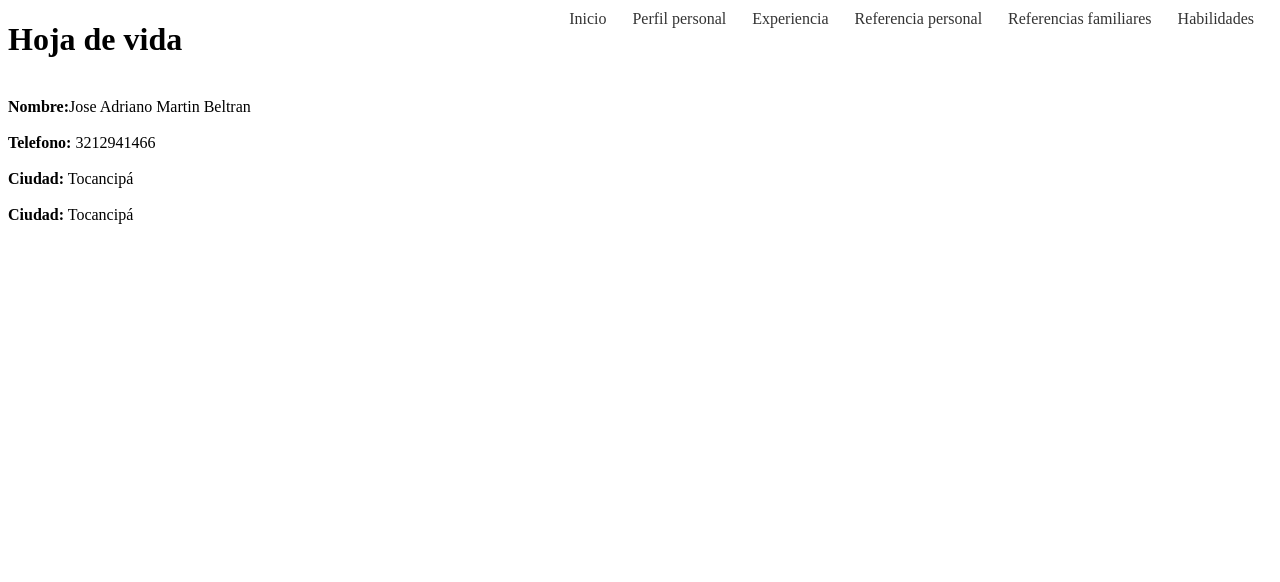
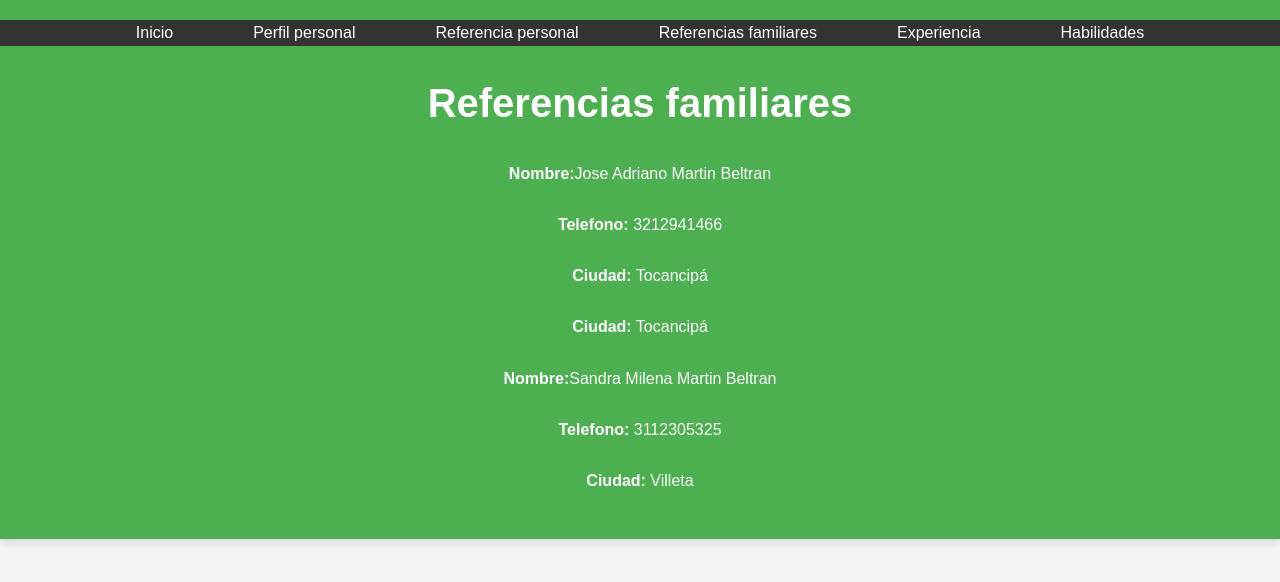
Before and after one commit to Julian1711/hojaj, a plain HTML site: page Paginas_hoja_de_vida/Referencias_familiares.html in a window 1280 px wide. Drawn offline with Linux system fonts and the light colour scheme.

Commit message:
Add files via upload
cambio con css

```diff
--- a/Paginas_hoja_de_vida/Referencias_familiares.html
+++ b/Paginas_hoja_de_vida/Referencias_familiares.html
@@ -7,25 +7,33 @@
     <title>Referencias familiares</title>
     <link rel="stylesheet" href="../css/Estilohdv.css">
 </head>
-<body>
+<body class="otro">
     <header>
-        <H1>Hoja de vida</H1>
+
         <div class="opciones">
             <nav>
                  <ul>
                     <li><a href="../index.html">Inicio</a></li>
                     <li><a href="Perfil_personal.html">Perfil personal</a></li>
-                    <li><a href="Experiencia.html">Experiencia</a></li>
+
                     <li><a href="Referencias_personales.html">Referencia personal</a></li>
                     <li><a href="Referencias_familiares.html">Referencias familiares</a></li>
+                    <li><a href="Experiencia.html">Experiencia</a></li>
                     <li><a href="Habilidades.html">Habilidades</a></li>
                  </ul>
             </nav>
         </div>
+
+    <br><div>
+        <h1>Referencias familiares</h1>
         <br><b>Nombre:</b>Jose Adriano Martin Beltran<br>
         <br><b>Telefono:</b> 3212941466<br>
         <br><b>Ciudad:</b> Tocancipá<br>
         <br><b>Ciudad:</b> Tocancipá<br>
+        <br><b>Nombre:</b>Sandra Milena Martin Beltran<br>
+        <br><b>Telefono:</b> 3112305325<br>
+        <br><b>Ciudad:</b> Villeta<br>
+    </div><br>
 </header>
 </body>
 </html>
--- a/css/Estilohdv.css
+++ b/css/Estilohdv.css
@@ -1,25 +1,62 @@
-.opciones{
-    position: fixed;
-    top: 0;
-    right: 0;
-    padding: 10px;
-    border-bottom-left-radius:5px;
+.otro {
+    font-family: Arial, sans-serif;
+    line-height: 1.6;
+    color: #333;
+    margin: 0;
+    padding: 0;
+    background-color: #f4f4f4;
 }
 
-.opciones ul{
-    list-style-type: none;
-    margin: 0;
-    padding: 0;
+header {
+    background-color: #4caf50;
+    color: white;
+    padding: 20px 0;
+    text-align: center;
+    box-shadow:  0 4px 8px rgba(0,0,0,0.1);
 }
 
-.opciones ul li{
-    display: inline-block;
-    margin-right: 10px;
+header h1 {
+    margin: 0;
+    font-size: 2.5em;
+
 }
 
-.opciones ul li a{
+.image-container {
+    margin: 20px 0;
+    display: flex;
+    justify-content: center;
+
+}
+
+image.box-2 {
+    border-radius: 50%;
+    border: 3px solid white;
+}
+
+nav {
+    background-color: #333;
+}
+
+nav ul {
+    list-style: none;
+    padding: 0;
+    margin: 0;
+    display: flex;
+    justify-content: center;
+}
+
+nav ul li {
+    margin: 0 20px;
+}
+
+nav ul li a {
+    color: white;
     text-decoration: none;
-    color: #333;
-    border: 1px solid transparent;
-    padding: 5px;
+    padding: 10px 20px;
+    display: black;
 }
+
+nav ul li a:hover {
+    background-color: #555;
+    border-radius: 4px;
+}
```
Also changed, not shown: Paginas_hoja_de_vida/Experiencia.html (+4 -3 lines), Paginas_hoja_de_vida/Habilidades.html (+9 -10 lines), Paginas_hoja_de_vida/Perfil_personal.html (+2 -3 lines), Paginas_hoja_de_vida/Referencias_personales.html (+3 -3 lines), index.html (+2 -1 lines), Imagenes/logoSena.png (added).
